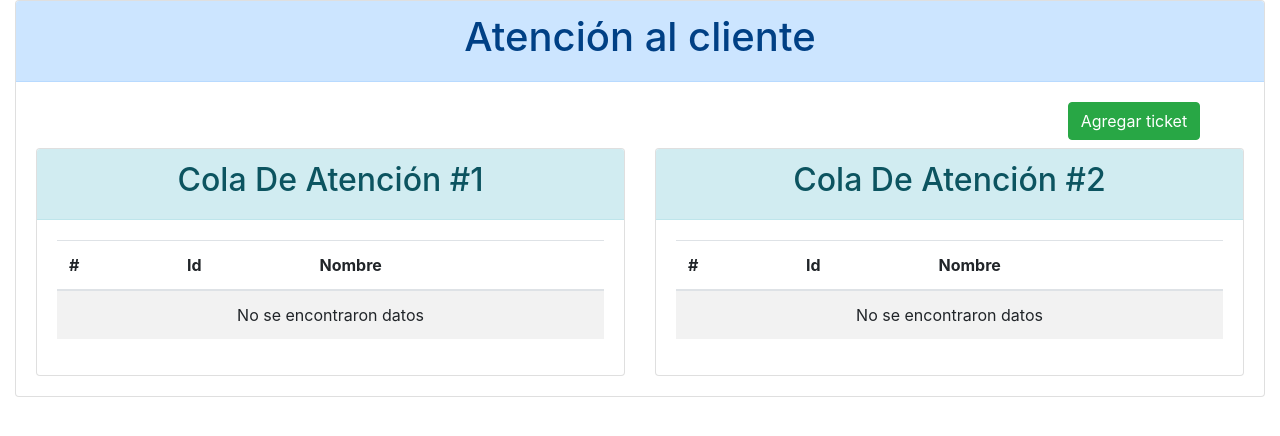
After one commit to alfaCentauri/AtencionCliente, a Symfony app: template templates/default/index.html.twig in a window 1280 px wide. The commit adds this page. Shown: the top 436 px of the page. Run offline with Twig, Linux system fonts and the light colour scheme; the template is opened without the code that fills it, so the values that code supplies are empty; some libraries are stand-ins or nearby versions.

Commit message:
Refactorizando y creando el index

```diff
--- a/assets/app.js
+++ b/assets/app.js
@@ -10,3 +10,9 @@ import './styles/app.css';
 
 // start the Stimulus application
 import './bootstrap';
+
+new Vue({
+    el: '#vue-app',
+    data: { message: "Hola mundo desde Vue." },
+    delimiters: ['${','}$'],
+});
--- a/package.json
+++ b/package.json
@@ -1,11 +1,11 @@
 {
     "devDependencies": {
         "@symfony/stimulus-bridge": "^2.0.0",
-        "@symfony/webpack-encore": "^1.0.0",
+        "@symfony/webpack-encore": "^1.6.1",
         "core-js": "^3.0.0",
         "regenerator-runtime": "^0.13.2",
         "stimulus": "^2.0.0",
-        "webpack-notifier": "^1.6.0"
+        "webpack-notifier": "^1.14.1"
     },
     "license": "UNLICENSED",
     "private": true,
--- a/src/Entity/ColaAtencion1.php
+++ b/src/Entity/ColaAtencion.php
@@ -8,7 +8,7 @@ use Doctrine\ORM\Mapping as ORM;
 /**
  * @ORM\Entity(repositoryClass=ColaAtencion1Repository::class)
  */
-class ColaAtencion1
+class ColaAtencion
 {
     /**
      * @ORM\Id
--- a/templates/base.html.twig
+++ b/templates/base.html.twig
@@ -6,12 +6,12 @@
         {# Run `composer require symfony/webpack-encore-bundle`
            and uncomment the following Encore helpers to start using Symfony UX #}
         {% block stylesheets %}
-            <link href="{{ asset('/AtencionCliente/public/css/bootstrap.css') }}" type="text/css" rel="stylesheet" />
+            <link href="{{ asset('css/bootstrap.css') }}" type="text/css" rel="stylesheet" />
         {% endblock %}
 
         {% block javascripts %}
-            <script src="{{ asset('/AtencionCliente/public/js/jquery-3.6.0.min.js') }}" type="text/javascript"></script>
-            <script src="{{ asset('/AtencionCliente/public/js/bootstrap.js') }}" type="text/javascript"></script>
+            <script src="{{ asset('js/jquery-3.6.0.min.js') }}" type="text/javascript"></script>
+            <script src="{{ asset('js/bootstrap.js') }}" type="text/javascript"></script>
             <!-- development version, includes helpful console warnings -->
             <script src="https://cdn.jsdelivr.net/npm/vue@2/dist/vue.js"></script>
         {% endblock %}
--- /dev/null
+++ b/templates/default/index.html.twig
@@ -0,0 +1,88 @@
+{% extends 'base.html.twig' %}
+
+{% block title %}Colas de atención{% endblock %}
+
+{% block body %}
+<div class="container-fluid">
+    <div class="card">
+        <div class="card-header alert-primary">
+            <h1 class="text-center">Atención al cliente</h1>
+        </div>
+        <div class="card-body">
+            <div class="row">
+                <div class="offset-sm-6 offset-md-9 offset-lg-10 col-sm-6 col-md-3 col-lg-2">
+                    <a href="{{ path('ticket_new') }}">
+                        <button type="button" class="btn btn-success">
+                            <i class="bi bi-plus-circle"></i>Agregar ticket
+                        </button>
+                    </a>
+                </div>
+            </div>
+            <div class="row mt-2">
+                <div class="col-sm-12 col-md-6" id="app">
+                    <div class="card">
+                        <div class="card-header alert-info">
+                            <h2 class="text-center text-capitalize">Cola de atención #1</h2>
+                        </div>
+                        <div class="card-body">
+                            <table class="table table-striped">
+                                <thead>
+                                <tr>
+                                    <th>#</th>
+                                    <th>Id</th>
+                                    <th>Nombre</th>
+                                </tr>
+                                </thead>
+                                <tbody>
+                                {% for i, nodo in colaAtencion1 %}
+                                    <tr>
+                                        <td>{{ paginaActual>1?((paginaActual-1)*10)+i+1 : i+1}}</td>
+                                        <td>{{ id }}</td>
+                                        <td>{{ nombre }}</td>
+                                    </tr>
+                                {% else %}
+                                    <tr>
+                                        <td colspan="3" class="text-center">No se encontraron datos</td>
+                                    </tr>
+                                {% endfor %}
+                                </tbody>
+                            </table>
+                        </div>
+                    </div>
+                </div>
+                <div class="col-sm-12 col-md-6" id="app">
+                    <div class="card">
+                        <div class="card-header alert-info">
+                            <h2 class="text-center text-capitalize">Cola de atención #2</h2>
+                        </div>
+                        <div class="card-body">
+                            <table class="table table-striped">
+                                <thead>
+                                <tr>
+                                    <th>#</th>
+                                    <th>Id</th>
+                                    <th>Nombre</th>
+                                </tr>
+                                </thead>
+                                <tbody>
+                                {% for i, nodo in colaAtencion1 %}
+                                    <tr>
+                                        <td>{{ paginaActual>1?((paginaActual-1)*10)+i+1 : i+1}}</td>
+                                        <td>{{ id }}</td>
+                                        <td>{{ nombre }}</td>
+                                    </tr>
+                                {% else %}
+                                    <tr>
+                                        <td colspan="3" class="text-center">No se encontraron datos</td>
+                                    </tr>
+                                {% endfor %}
+                                </tbody>
+                            </table>
+                        </div>
+                    </div>
+                </div>
+            </div><!-- End Table -->
+        </div>
+    </div>
+</div>
+{% endblock %}
```
Also changed, not shown: src/Controller/DefaultController.php (added, +60 -0 lines), src/Entity/Ticket.php (added, +60 -0 lines), src/Repository/ColaAtencion1Repository.php (+8 -8 lines), templates/default/formulario.html.twig (added, +19 -0 lines), templates/formulario.html.twig (deleted, +0 -11 lines), 2 other files.
